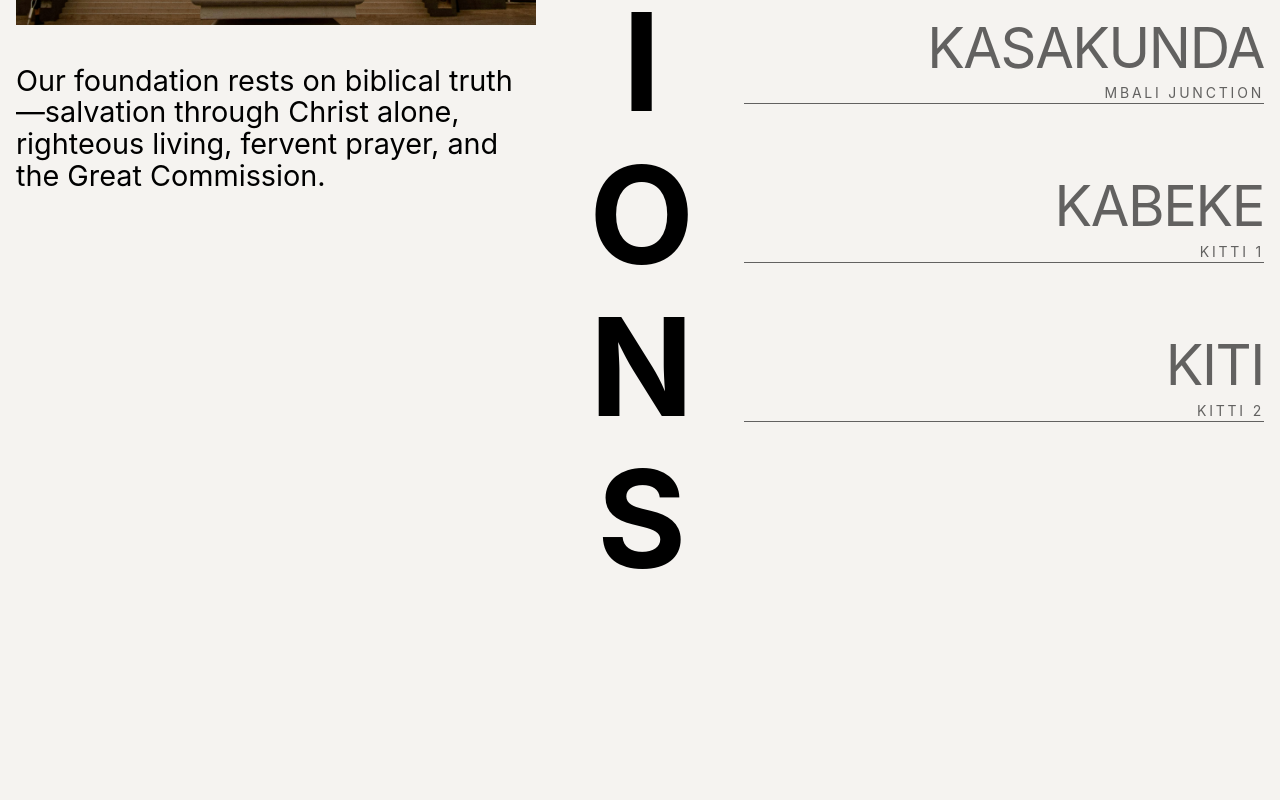
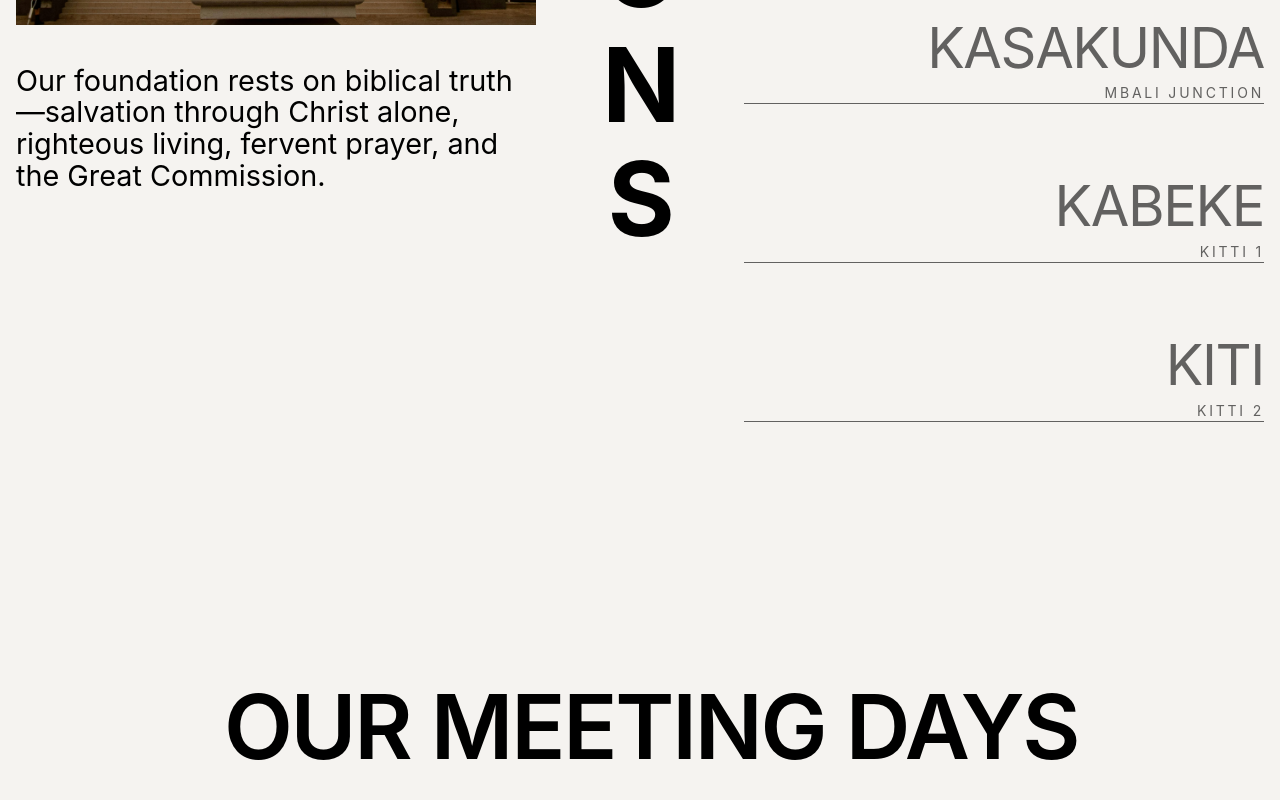
Before and after one commit to GCose/dclm-website, a Next.js app: page / in a window 1280 px wide. Shown: the part 2340-3140 px from the top of the page. Built offline with nearby package versions, Linux system fonts and the light colour scheme; a web font is replaced by a local one.

Commit message:
Made changes yet again

```diff
--- a/components/website/home/LocationSection.tsx
+++ b/components/website/home/LocationSection.tsx
@@ -105,7 +105,7 @@ const LocationSection = () => {
               {"LOCATIONS".split("").map((letter, index) => (
                 <span
                   key={index}
-                  className="text-[clamp(3rem,12vw,8.5rem)] font-bold text-black tracking-tight leading-[1.12]"
+                  className="text-[clamp(3rem,8vw,8.5rem)] font-bold text-black tracking-tight leading-[1.12]"
                 >
                   {letter}
                 </span>
--- a/components/website/home/ServicesSection.tsx
+++ b/components/website/home/ServicesSection.tsx
@@ -40,7 +40,7 @@ const ServicesSection = () => {
           <div className="col-span-12 md:col-span-10">
             {/*==================== Header ====================*/}
             <div className="mb-20 md:mb-35">
-              <h2 className="text-[clamp(3rem,8vw,8.5rem)] font-semibold leading-[1.1] tracking-tight text-black mb-4">
+              <h2 className="text-[clamp(3rem,7vw,8.5rem)] font-semibold leading-[1.1] tracking-tight text-black mb-4">
                 OUR MEETING DAYS
               </h2>
             </div>
```
